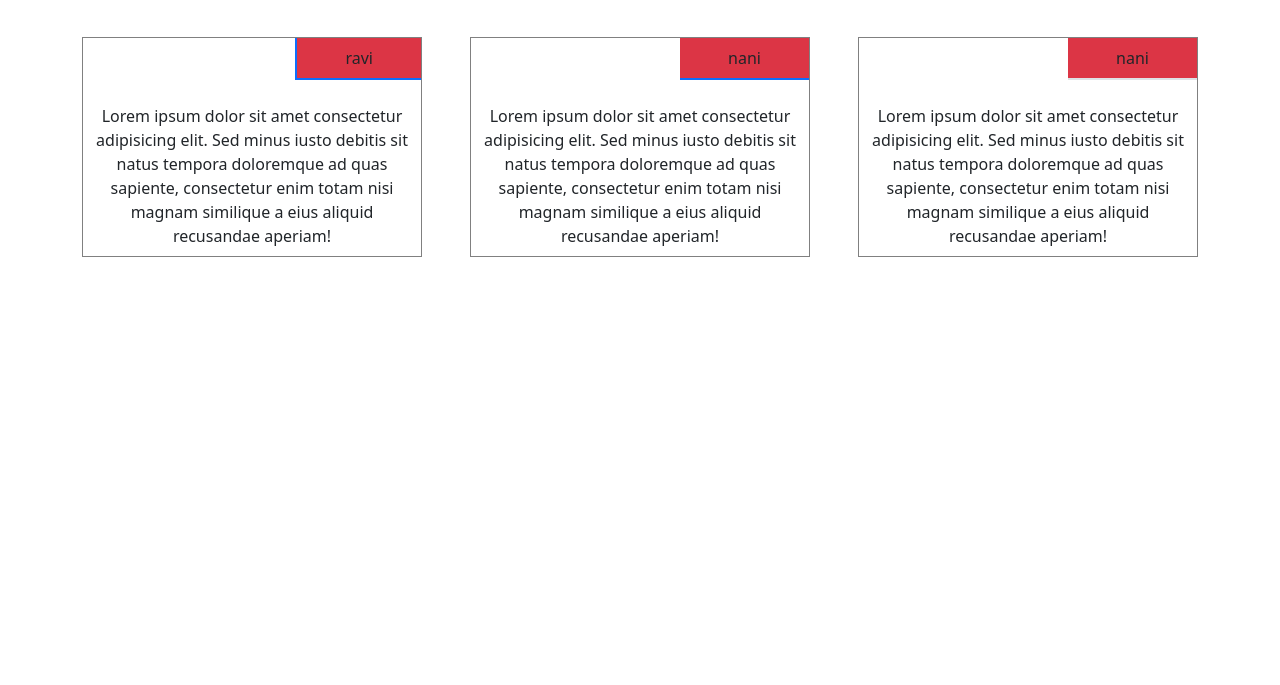
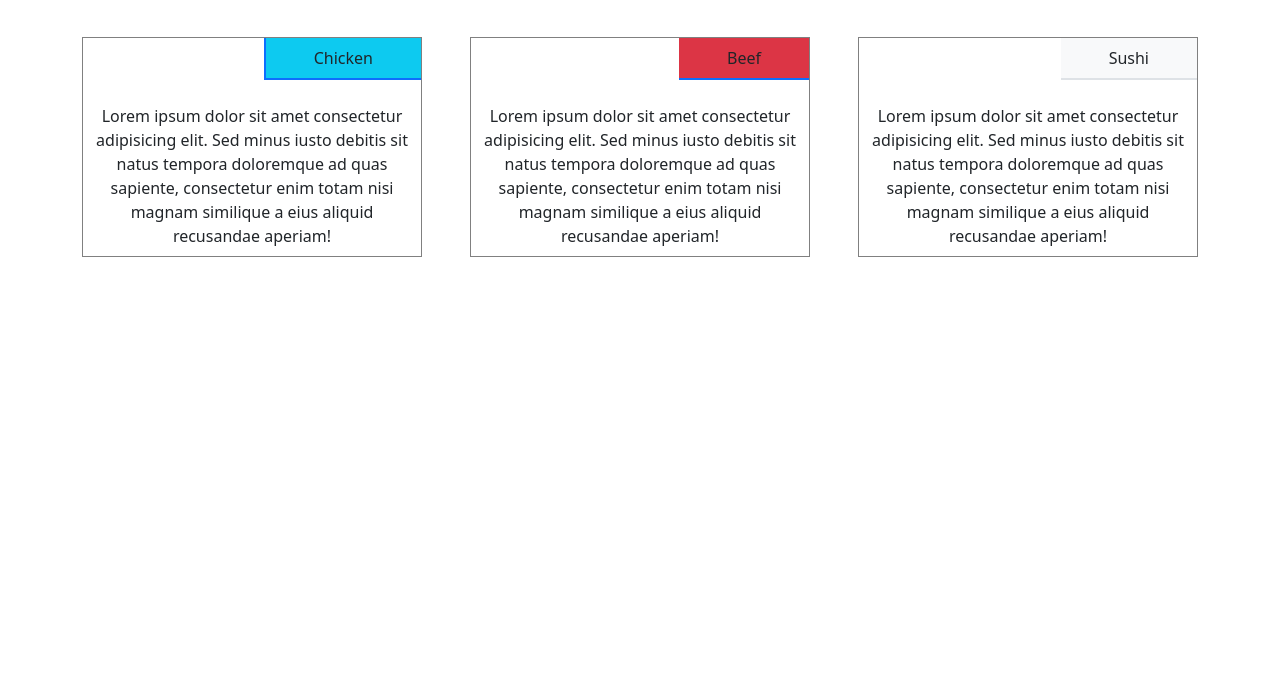
Before and after one commit to nareshET1/naresh_ET, a plain HTML site: page boxlayout.html in a window 1280 px wide. Shown: the part 115-800 px from the top of the page. Drawn offline with nearby package versions, Linux system fonts and the light colour scheme.

Commit message:
work done

```diff
--- a/boxlayout.html
+++ b/boxlayout.html
@@ -32,7 +32,7 @@
             <div class="col-lg-4 col-md-6 margin-low">
                 <div class=" inner-box ">
                     <div class=" d-flex justify-content-end ">
-                        <p class="bg-danger px-5 py-2 border-start border-2  border-primary border-bottom ">ravi</p>
+                        <p class="bg-info px-5 py-2 border-start border-2  border-primary border-bottom ">Chicken</p>
                     </div>
                     <div class="p-2">
                         Lorem ipsum dolor sit amet consectetur adipisicing elit. Sed minus iusto debitis sit
@@ -44,7 +44,7 @@
             <div class="col-lg-4 col-md-6 margin-low">
                 <div class="inner-box">
                     <div class="d-flex justify-content-end">
-                        <p class="bg-danger px-5 py-2 border-2 border-primary border-bottom">nani</p>
+                        <p class="bg-danger px-5 py-2 border-2 border-primary border-bottom">Beef</p>
                     </div>
                     <div class="p-2">Lorem ipsum dolor sit amet consectetur adipisicing elit. Sed minus iusto
                         debitis sit
@@ -55,7 +55,7 @@
             <div class="col-lg-4 col-md-12 margin-low-top ">
                 <div class=" inner-box">
                     <div class="d-flex justify-content-end">
-                        <p class="bg-danger px-5 py-2 bg-danger border-2 border-bottom">nani</p>
+                        <p class="bg-danger px-5 py-2 bg-light border-2 border-bottom">Sushi</p>
                     </div>
                     <div class="p-2">Lorem ipsum dolor sit amet consectetur adipisicing elit. Sed minus iusto
                         debitis sit
```
